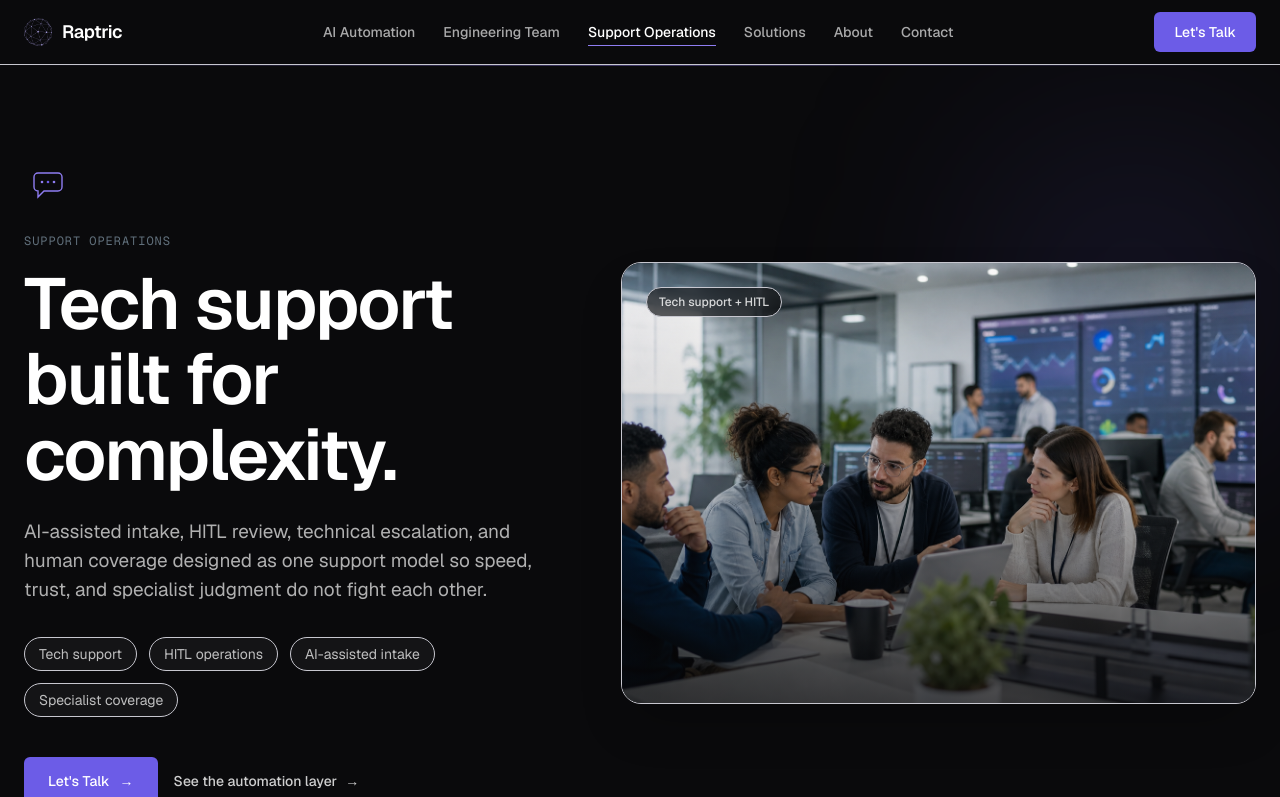
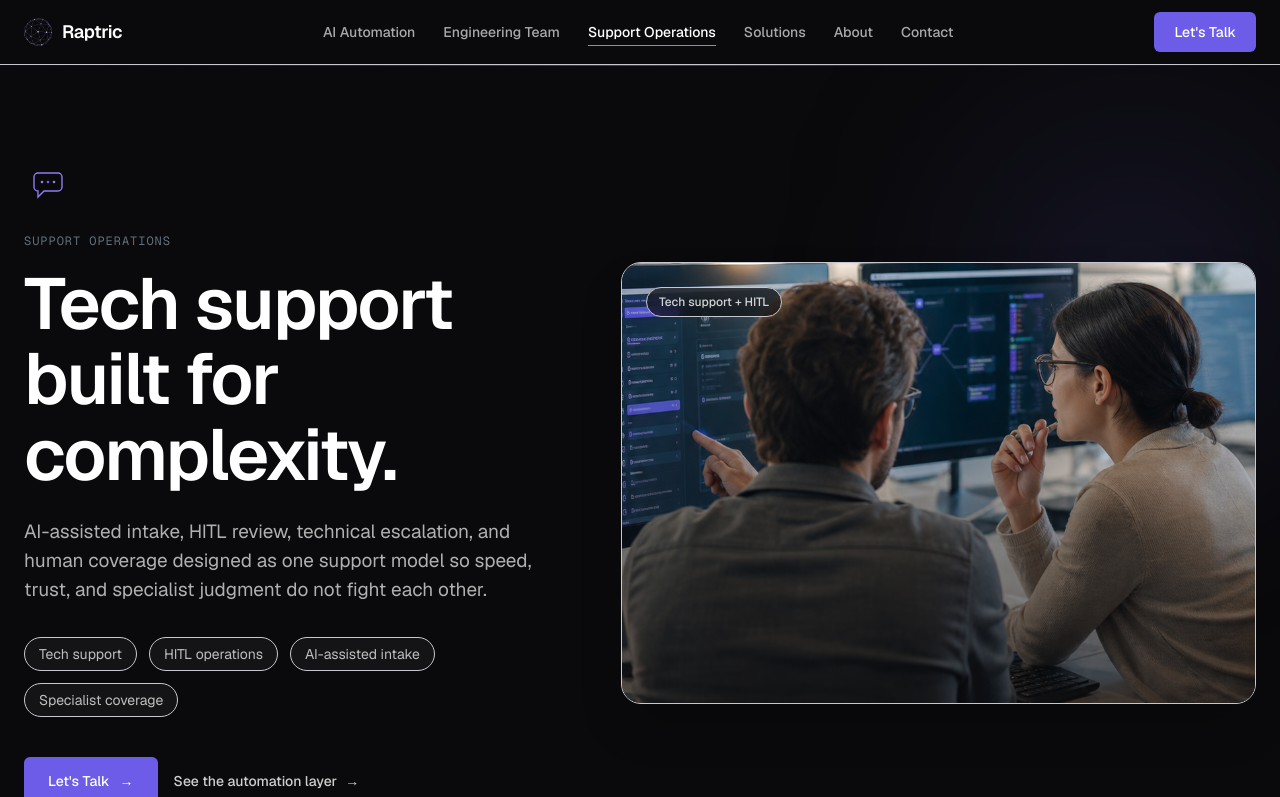
Before and after one commit to raptric/raptric.com, a Next.js app: page /support-operations in a window 1280 px wide. Shown: the top 797 px of the page. Built offline with nearby package versions, Linux system fonts and the light colour scheme.

Commit message:
Change support operations hero image

```diff
--- a/app/support-operations/page.tsx
+++ b/app/support-operations/page.tsx
@@ -191,7 +191,7 @@ export default function SupportOperations() {
                 <div className="absolute left-0 right-0 top-0 h-px bg-gradient-to-r from-transparent via-signal-400/55 to-transparent" />
                 <div className="relative min-h-[440px]">
                   <Image
-                    src="/photos/support-hero-generated.png"
+                    src="/photos/support-hitl-generated.png"
                     alt="Support operations team coordinating technical support and human review"
                     fill
                     sizes="(min-width: 768px) 48vw, 100vw"
```
